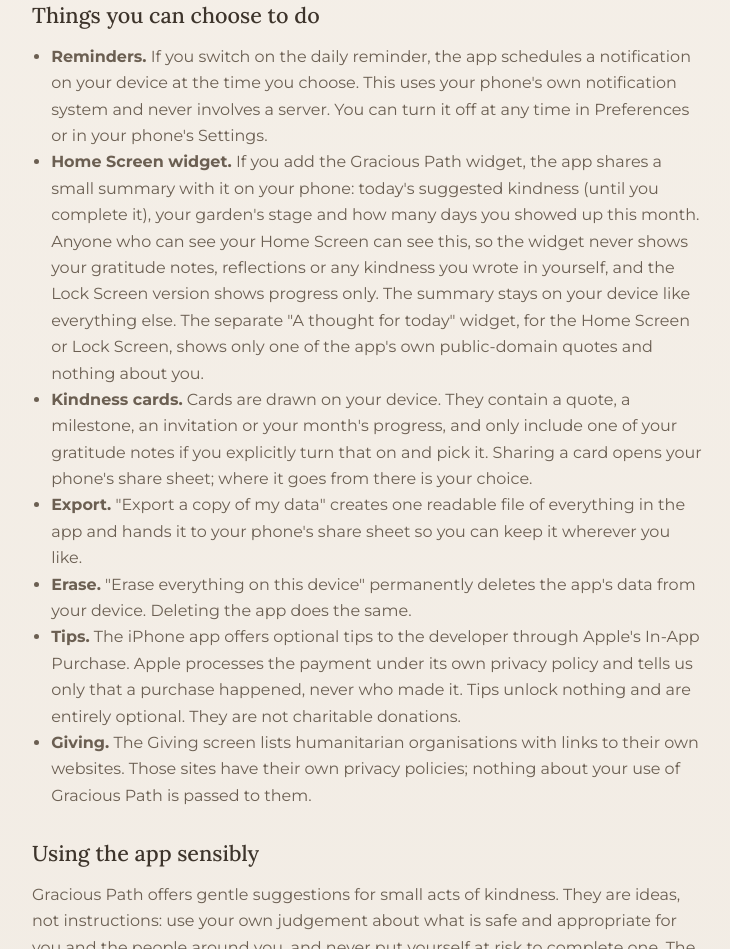
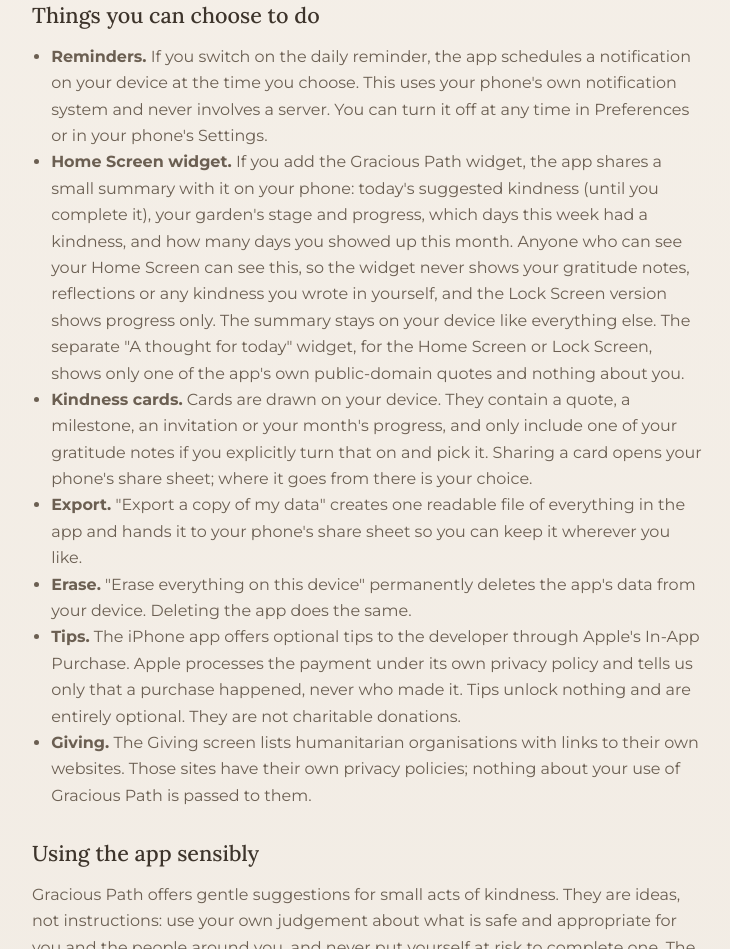
Before and after one commit to Bubblycornflakes/blessed-path-site, a plain HTML site: page index.html in a window 1280 px wide. Shown: the part 1070-2019 px from the top of the page, without its empty margins (272-1002 px from the left). Drawn offline with Linux system fonts and the light colour scheme.

Commit message:
Privacy policy: the widget also shows this week's days and garden progress

```diff
--- a/index.html
+++ b/index.html
@@ -88,7 +88,7 @@
       <h2>Things you can choose to do</h2>
       <ul>
         <li><strong>Reminders.</strong> If you switch on the daily reminder, the app schedules a notification on your device at the time you choose. This uses your phone's own notification system and never involves a server. You can turn it off at any time in Preferences or in your phone's Settings.</li>
-        <li><strong>Home Screen widget.</strong> If you add the Gracious Path widget, the app shares a small summary with it on your phone: today's suggested kindness (until you complete it), your garden's stage and how many days you showed up this month. Anyone who can see your Home Screen can see this, so the widget never shows your gratitude notes, reflections or any kindness you wrote in yourself, and the Lock Screen version shows progress only. The summary stays on your device like everything else. The separate "A thought for today" widget, for the Home Screen or Lock Screen, shows only one of the app's own public-domain quotes and nothing about you.</li>
+        <li><strong>Home Screen widget.</strong> If you add the Gracious Path widget, the app shares a small summary with it on your phone: today's suggested kindness (until you complete it), your garden's stage and progress, which days this week had a kindness, and how many days you showed up this month. Anyone who can see your Home Screen can see this, so the widget never shows your gratitude notes, reflections or any kindness you wrote in yourself, and the Lock Screen version shows progress only. The summary stays on your device like everything else. The separate "A thought for today" widget, for the Home Screen or Lock Screen, shows only one of the app's own public-domain quotes and nothing about you.</li>
         <li><strong>Kindness cards.</strong> Cards are drawn on your device. They contain a quote, a milestone, an invitation or your month's progress, and only include one of your gratitude notes if you explicitly turn that on and pick it. Sharing a card opens your phone's share sheet; where it goes from there is your choice.</li>
         <li><strong>Export.</strong> "Export a copy of my data" creates one readable file of everything in the app and hands it to your phone's share sheet so you can keep it wherever you like.</li>
         <li><strong>Erase.</strong> "Erase everything on this device" permanently deletes the app's data from your device. Deleting the app does the same.</li>
```
